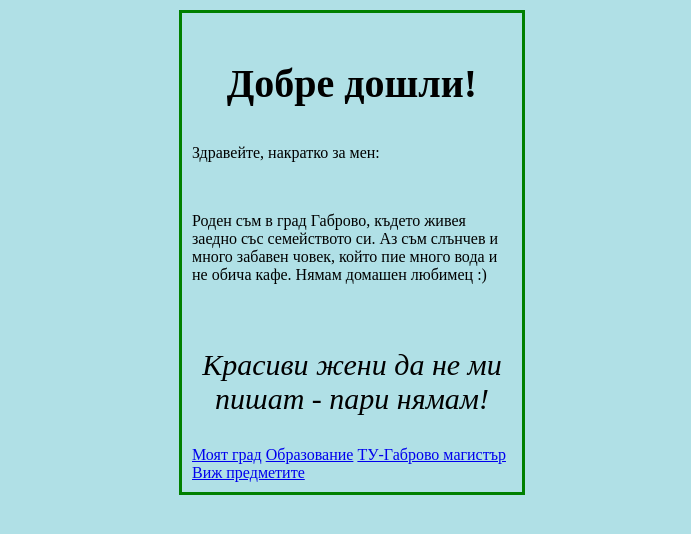
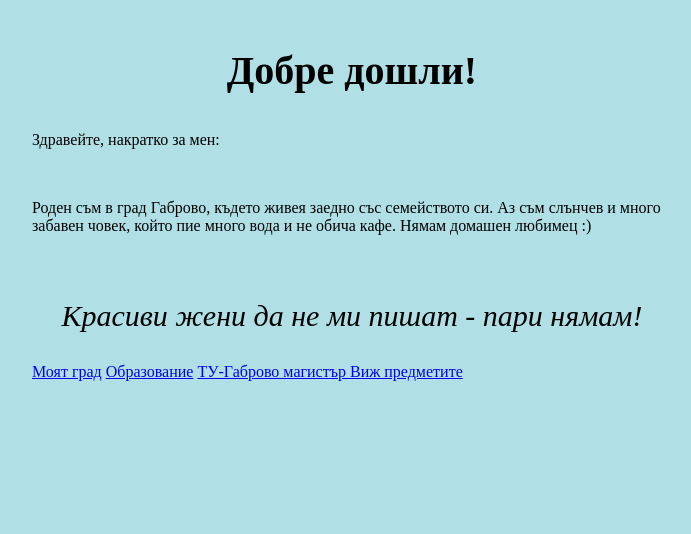
Before and after one commit to svetlyobg/svetlozar.github.io, a plain HTML site: page index.html in a window 1280 px wide. Shown: the whole page, without its empty margins (288-979 px from the left). Drawn offline with Linux system fonts and the light colour scheme.

Commit message:
Update style.css

```diff
--- a/style.css
+++ b/style.css
@@ -26,12 +26,12 @@ margin: auto;
      padding: 10px;
 }
 
-div{
+/*div{
 	margin: auto;
     width: 50%;
-    border: 3px solid green;
+   /* border: 3px solid green;*/
     padding: 10px;
-}
+}*/
 
 body.normal
 {
```
